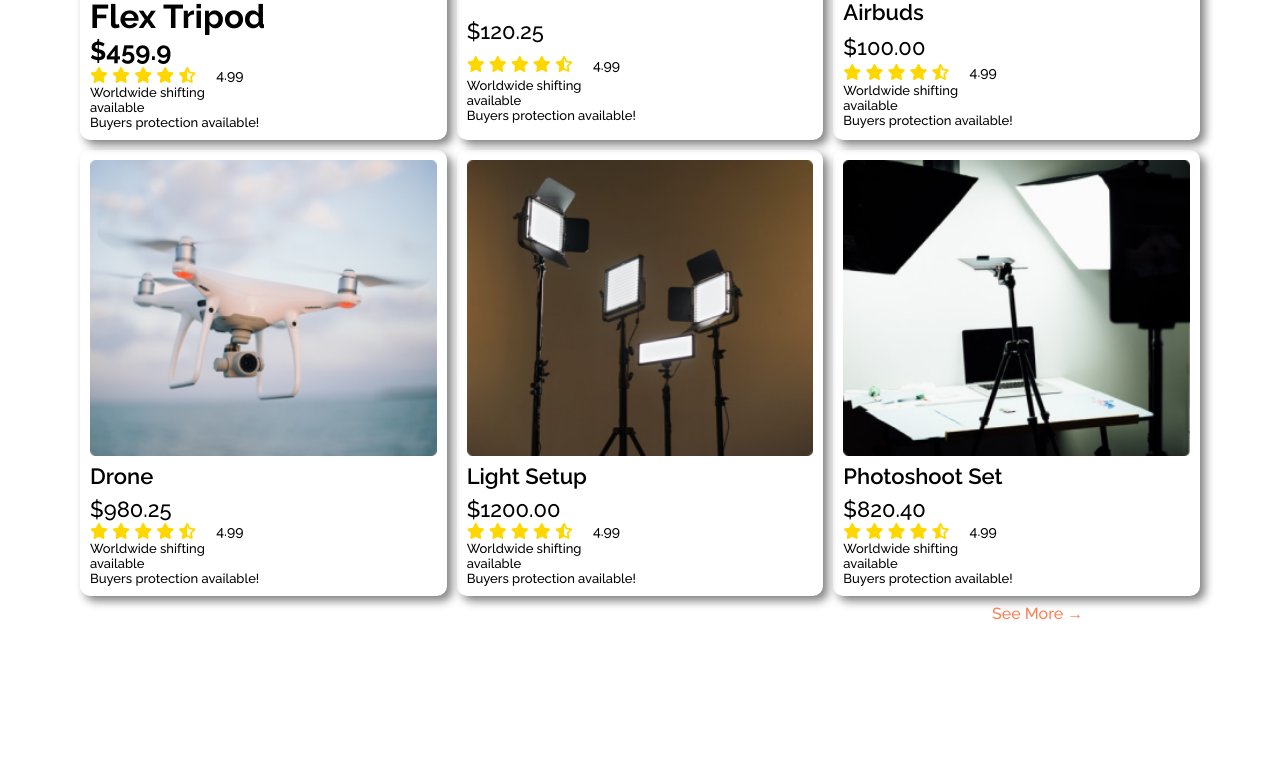
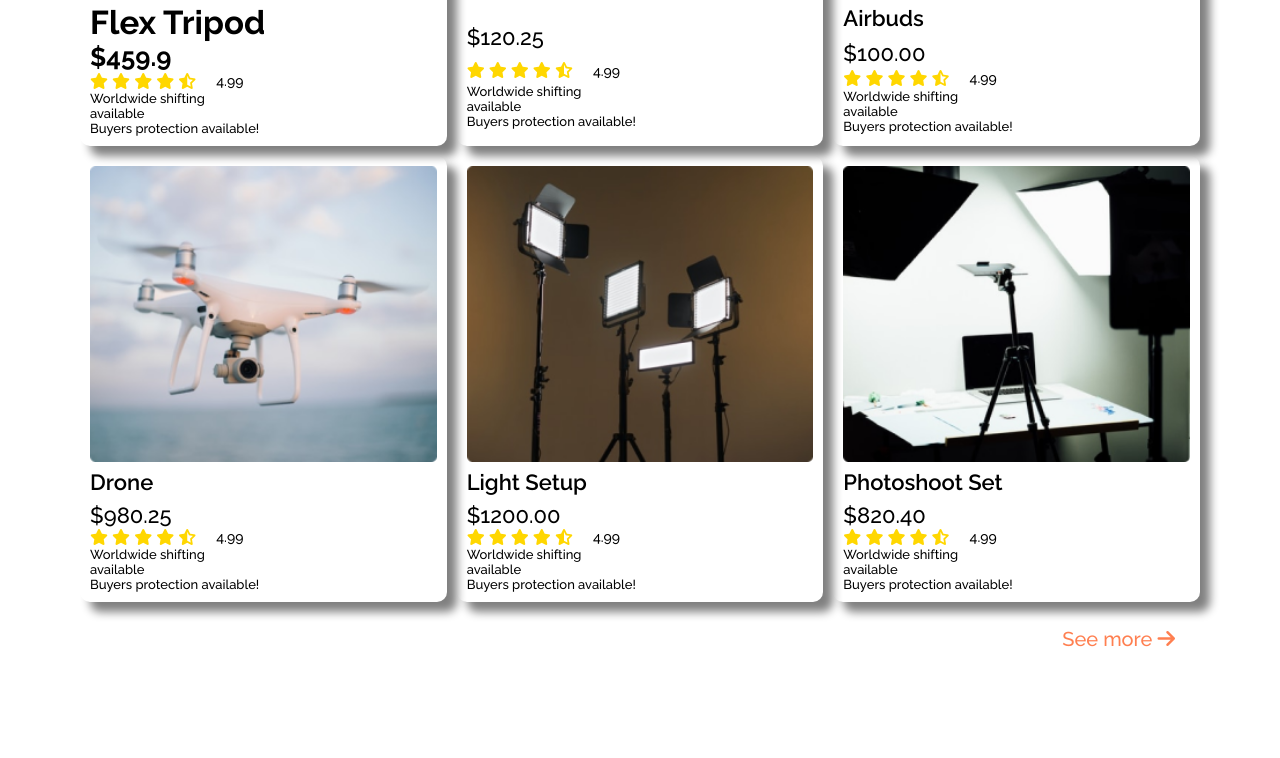
Before and after one commit to RefatRingky/Second-assignment, a plain HTML site: page index.html in a window 1280 px wide. Shown: the part 1312-2070 px from the top of the page. Drawn offline with Linux system fonts and the light colour scheme.

Commit message:
checking commit

```diff
--- a/index.html
+++ b/index.html
@@ -190,7 +190,11 @@
                      </div>
                    </div>
             </div>
-            <div><a href="#" class="see-more">See More &rarr;</a></div>
+        <!-- <a href="#" class="see-more">See More &rarr;</a> -->
+        <div class="see-more">
+          <a href="#">See more
+              <i class="fas fa-arrow-right"></i>
+          </a>
     </section>
     <!-- Gallery Section -->
     <section class="container">
--- a/style.css
+++ b/style.css
@@ -48,6 +48,7 @@ nav{
     flex: 1;
     padding-top: 190px;
     line-height: 30px;
+    margin-left: 60px;
 }
 .banner-right{
     flex: 1;
@@ -92,7 +93,7 @@ a {
       padding-bottom: 30px;
   }
   /* popular collection field css */
-  .main-section {
+.main-section {
     max-width: 100%;
     padding: 50px 50px 30px 50px;
     background-color: #FFFFFF;
@@ -100,8 +101,9 @@ a {
 .main-title {
     font-weight: 600;
     text-align: center;
-    font-size: 24px;
+    font-size: 30px;
     margin-bottom: 25px;
+    color: coral;
 }
 .main-items {
     display: grid;
@@ -109,7 +111,7 @@ a {
     grid-gap: 10px;
 }
 .main-item {
-    box-shadow: 5px 5px 10px gray;
+    box-shadow: 10px 10px 10px gray;
     display: grid;
     padding: 10px;
     border-radius: 10px;
@@ -140,11 +142,32 @@ a {
     font-size: 13px;
 }
 /* see more css */
-.see-more{
+.see-more-button{
     color: coral;
     margin-left: 80%;
-    font-weight: 300;
+    padding-top: 50px;
+    border-radius: 5;
 }
+/* see more button for product */
+.see-more {
+    display: flex;
+    justify-content: flex-end;
+    align-items: center;
+    font-size: 20px;
+    margin-top: 5px;
+    padding: 15px;
+}
+.see-more a {
+    text-decoration: none;
+    color:coral;
+    padding: 5px 10px;
+    border-radius: 20px;
+    transition: 0.8s ease-in-out;
+
+
+}
+
+
 /* gallery css */
 
 .section-title h1{
```
Lines whose indentation alone changed are shown as unchanged.
